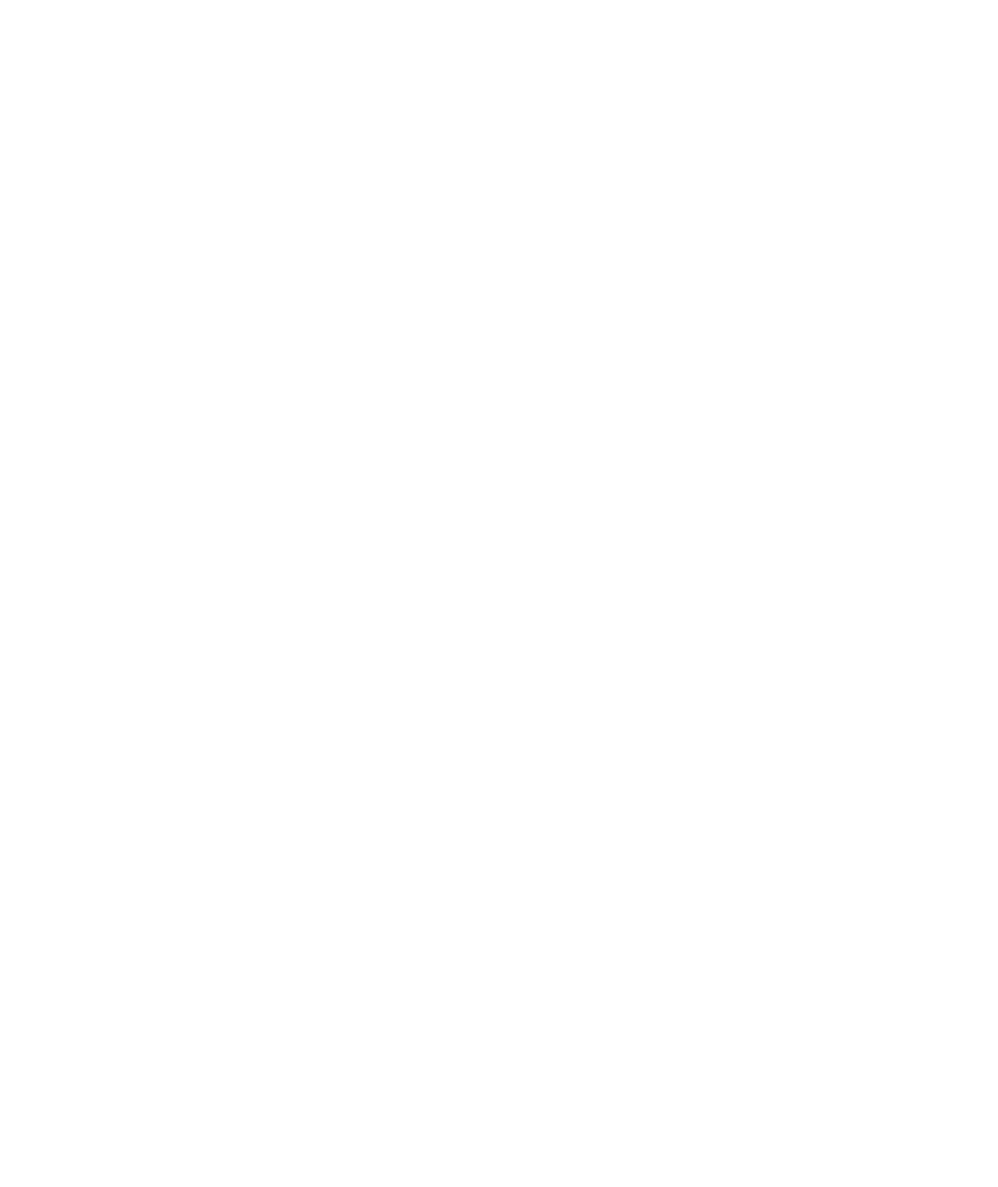
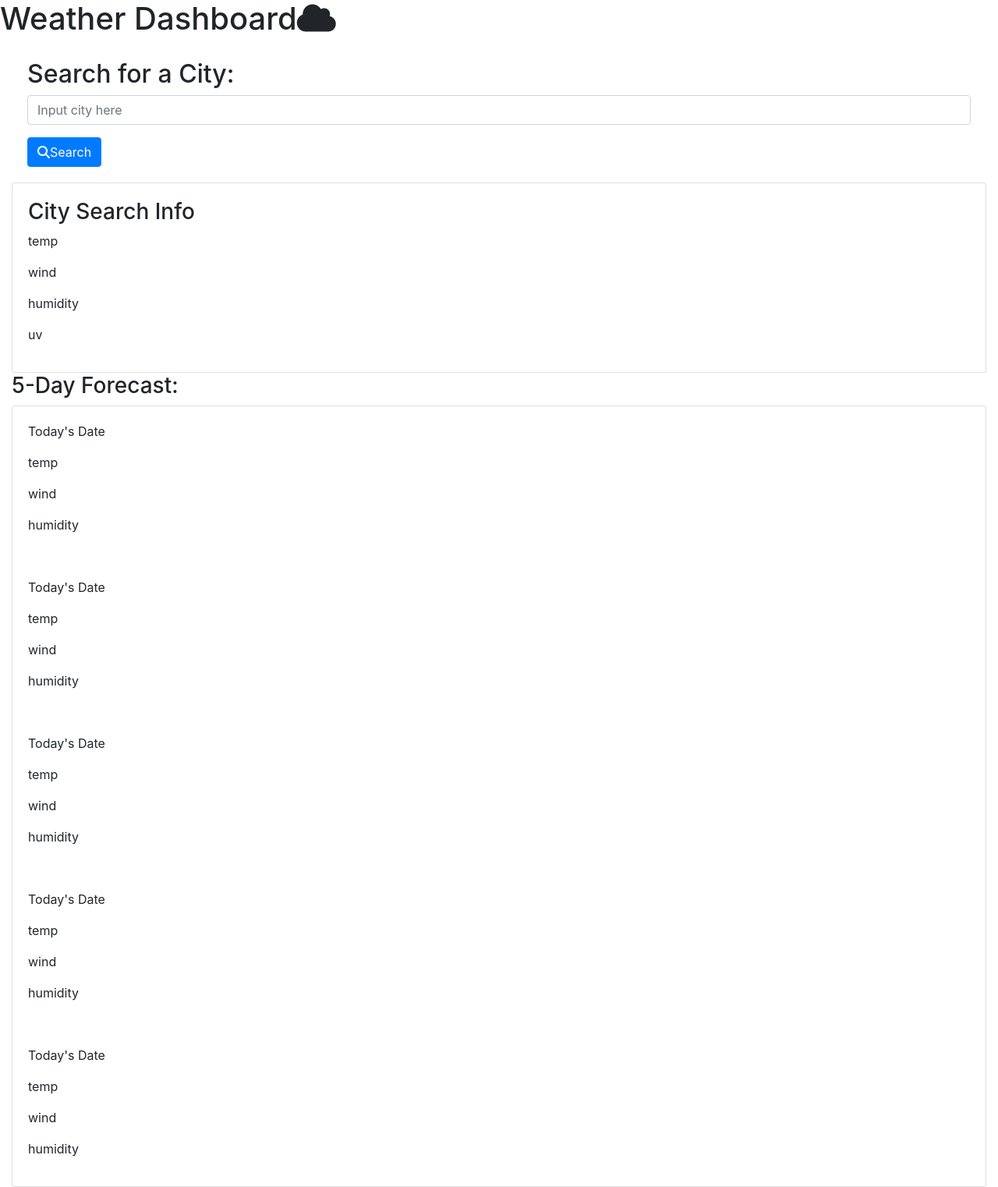
Before and after one commit to asantercureton/weather-dashboard, a plain HTML site: page index.html in a window 1280 px wide. Shown: the whole page at 78% size. Before the commit the page ends 800 px from the top, so only its background shows below. Drawn offline with nearby package versions, Linux system fonts and the light colour scheme.

Commit message:
Updated javascript

```diff
--- a/index.html
+++ b/index.html
@@ -1,16 +1,125 @@
 <!DOCTYPE html>
 <html lang="en">
+
 <head>
     <meta charset="UTF-8">
     <meta http-equiv="X-UA-Compatible" content="IE=edge">
     <meta name="viewport" content="width=device-width, initial-scale=1.0">
     <title>Document</title>
-      <!-- Bootstrap Link -->
-      <link rel="stylesheet" href="https://stackpath.bootstrapcdn.com/bootstrap/4.3.1/css/bootstrap.min.css" integrity="sha384-ggOyR0iXCbMQv3Xipma34MD+dH/1fQ784/j6cY/iJTQUOhcWr7x9JvoRxT2MZw1T" crossorigin="anonymous">
-      <!-- CSS Link -->
-      <link rel="stylesheet" href="./assets/css/style.css">
+    <!-- Bootstrap Link -->
+    <link rel="stylesheet" href="https://stackpath.bootstrapcdn.com/bootstrap/4.3.1/css/bootstrap.min.css"
+        integrity="sha384-ggOyR0iXCbMQv3Xipma34MD+dH/1fQ784/j6cY/iJTQUOhcWr7x9JvoRxT2MZw1T" crossorigin="anonymous">
+    <!-- CSS Link -->
+    <link rel="stylesheet" href="./assets/css/style.css">
+    <!-- FontAwesome Link -->
+    <script src="https://kit.fontawesome.com/70fcd40144.js" crossorigin="anonymous"></script>
 </head>
+
 <body>
+    <header>
+        <div>
+            <h1>Weather Dashboard<i class="fas fa-cloud"></i></h1>
+        </div>
+    </header>
+
+    <!-- Container -->
+    <div class="container-fluid">
+        <!-- Row -->
+        <div class="row">
+            <!-- Column -->
+            <div class="col-12">
+                <!-- Content -->
+                <div class="card-body">
+                    <h2>Search for a City:</h2>
+                    <!-- Form for search -->
+                    <form>
+                        <div class="form-group">
+                            <input type="text" class="form-control" id="search-input" placeholder="Input city here">
+                        </div>
+                        <button type="submit" id="search-btn" class="btn btn-primary"><i
+                                class="fas fa-search"></i>Search</button>
+                    </form>
+                </div>
+            </div>
+        </div>
+        <!-- Row -->
+        <div class="row">
+            <!-- Column -->
+            <div class="col-12">
+                <div class="card">
+                    <!-- Content -->
+                    <div class="card-body">
+                        <h3 id="current-city">City Search Info</h3>
+                        <!-- Indexes -->
+                        <p id="current-temp">temp</p>
+                        <p id="current-wind">wind</p>
+                        <p id="current-humidity">humidity</p>
+                        <p id="current-uv">uv</p>
+                    </div>
+                </div>
+            </div>
+        </div>
+        <!-- Row -->
+        <div class="row">
+            <!-- Column -->
+            <div id="weather-forecast" class="col-12">
+                <h3 id="forecast">5-Day Forecast:</h3>
+                <div class="card">
+                    <!-- forecast 1 -->
+                    <div class="card-body">
+                        <div id="daily">
+                            <!-- Cards -->
+                            <p id="week-date">Today's Date</p>
+                            <p id="week-temp">temp</p>
+                            <p id="week-wind">wind</p>
+                            <p id="week-humidity">humidity</p>
+                        </div>
+                    </div>
+                    <!-- forecast 2 -->
+                    <div class="card-body">
+                        <div id="daily">
+                            <!-- Cards -->
+                            <p id="week-date">Today's Date</p>
+                            <p id="week-temp">temp</p>
+                            <p id="week-wind">wind</p>
+                            <p id="week-humidity">humidity</p>
+                        </div>
+                    </div>
+                    <!-- forecast 3 -->
+                    <div class="card-body">
+                        <div id="daily">
+                            <!-- Cards -->
+                            <p id="week-date">Today's Date</p>
+                            <p id="week-temp">temp</p>
+                            <p id="week-wind">wind</p>
+                            <p id="week-humidity">humidity</p>
+                        </div>
+                    </div>
+                    <!-- forecast 4 -->
+                    <div class="card-body">
+                        <div id="daily">
+                            <!-- Cards -->
+                            <p id="week-date">Today's Date</p>
+                            <p id="week-temp">temp</p>
+                            <p id="week-wind">wind</p>
+                            <p id="week-humidity">humidity</p>
+                        </div>
+                    </div>
+                    <!-- forecast 5 -->
+                    <div class="card-body">
+                        <div id="daily">
+                            <!-- Cards -->
+                            <p id="week-date">Today's Date</p>
+                            <p id="week-temp">temp</p>
+                            <p id="week-wind">wind</p>
+                            <p id="week-humidity">humidity</p>
+                        </div>
+                    </div>
+                </div>
+            </div>
+        </div>
+    </div>
 
 </body>
+
 </html>
```
Also changed, not shown: assets/js/script.js (+34 -0 lines).
